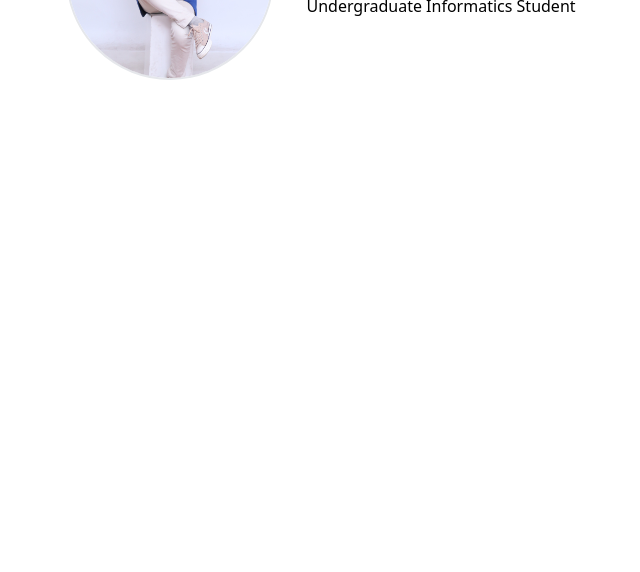
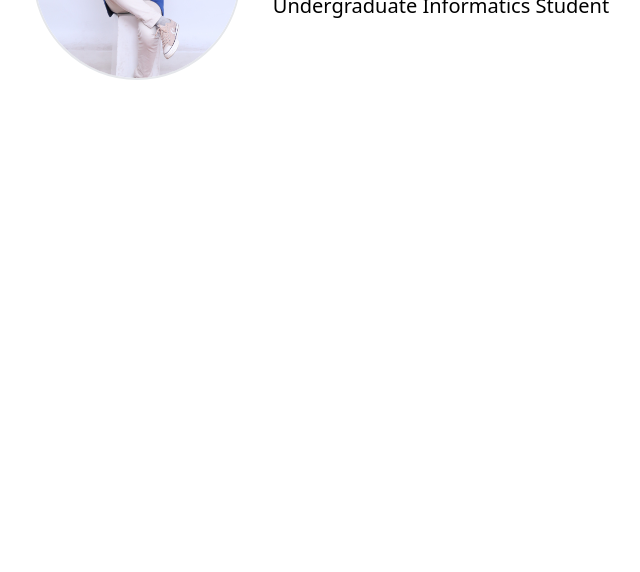
Before and after one commit to kev1nandreas/Quiz-1-Web-Programming, a website: page quiz1/profile.html in a window 1280 px wide. Shown: the part 228-800 px from the top of the page, without its empty margins (319-959 px from the left). Drawn offline with nearby package versions, Linux system fonts and the light colour scheme.

Commit message:
Update profile information font size

```diff
--- a/quiz1/profile.html
+++ b/quiz1/profile.html
@@ -20,7 +20,7 @@
         </div>
         <div>
             <h3 class="font-bold my-3 text-3xl">Kevin Andreas</h3>
-            <p>Undergraduate Informatics Student</p>
+            <p class="text-xl">Undergraduate Informatics Student</p>
         </div>
 
     </div>
```
